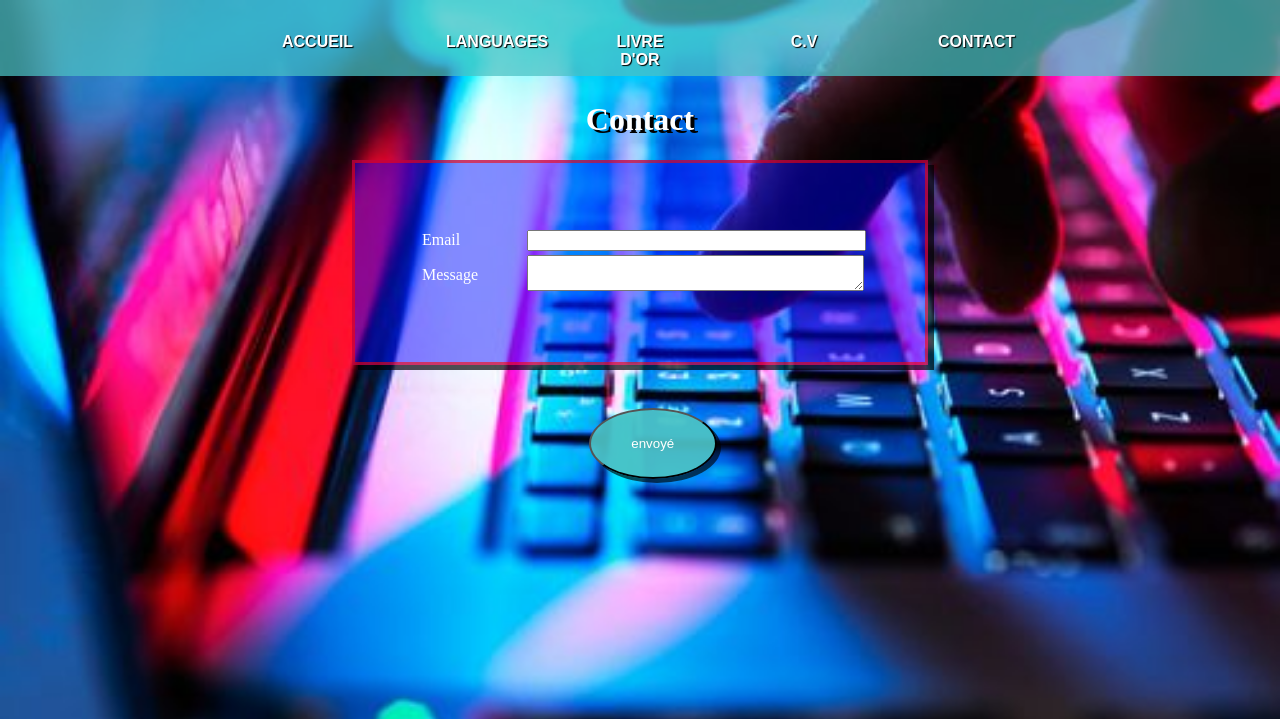
After one commit to olivier-crozet/livre-or, a PHP site: page /contact.php in a window 1280 px wide. The commit adds this page. Shown: the top 719 px of the page. Run offline with PHP 8.4, Linux system fonts and the light colour scheme.

Commit message:
contact html css

```diff
--- /dev/null
+++ b/contact.php
@@ -0,0 +1,93 @@
+<!DOCTYPE html>
+<html>
+<head>
+    <link rel="stylesheet" type="text/css" href="css/nav.css">
+    <link rel="stylesheet" type="text/css" href="css/Contact.css">
+    <meta charset="utf-8">
+    <title>Contact</title>
+</head>
+
+<body>
+ <header>
+          <nav class="oc-header">
+       <ul class="menu">
+
+  <li class="oc-onglet"><a class="oc-nav-marg" href="index.php">accueil</a> </li>
+
+  <li class="oc-onglet" class="violet"><a class="oc-nav-marg" href="#">languages</a>
+        <ul class="oc-back1">
+  <li class="oc-sous"><a href="#">html</a>
+    <ul>
+  <li><a class="oc-sous-sous" href="projet.php/404/404.html">404</a></li>
+  <li><a class="oc-sous-sous" href="projet.php/work-in-progress/work-in-progress.html">work in progress</a></li>
+  <li><a class="oc-sous-sous" href="projet.php/btp/accueil.html">btp</a></li>
+  <li><a class="oc-sous-sous" href="projet.php/application-favorites/app-favorites.html">application favorites</a></li>
+  <li><a class="oc-sous-sous" href="projet.php/voyages/voyages.html">voyages</a></li>
+  <li><a class="oc-sous-sous" href="projet.php/botanique/accueil.html">botanique</a></li>
+        </ul>
+        </li>
+  <li>
+  <li class="oc-sous"><a href="#">php.sql</a>
+    <ul>
+  <li><a class="oc-sous-sous" href="projet.php/connexion/">connexion</a></li>
+  <li><a class="oc-sous-sous" href="projet.php/discussion/">discussion</a></li>
+     </ul>
+  </li>
+  <li class="oc-sous"><a href="#">java script</a>
+     <ul>
+  <li><a class="oc-sous-sous" href="voyage31.html"></a></li>
+  <li><a class="oc-sous-sous" href="voyage32.html"></a></li>
+    </ul>
+    </ul>
+  </li>
+  <li>
+  <li class="oc-onglet"><a class="oc-nav-marg" href="livre-or.php">livre d'or</a>
+    <ul class="oc-back1">
+ <!-- <li class="oc-sous"><a href="voyage21.html">norvège</li></a>
+  <li class="oc-sous"><a href="voyage22.html">bénin</li></a>
+  <li class="oc-sous"><a href="voyage11.html">brésil</li></a>
+  <li class="oc-sous"><a href="voyage12.html">japon</li></a>
+  <li class="oc-sous"><a href="voyage31.html">la dominique</li></a>
+  <li class="oc-sous"><a href="voyage32.html">turquie</li></a>-->
+  <li></li>
+      </ul>
+  </li>
+  </li>
+  <li class="oc-onglet"><a class="oc-nav-marg" href="projet.php/cv/cvolivier.html">C.V</li></a>
+  <li class="oc-onglet"><a class="oc-nav-marg" href="contact.php">contact</li></a>
+  </ul>
+  </nav>
+</header>
+    <h1 class="titre1">Contact</h1>
+
+    <form method="post">
+     <table class="tableau-form">
+     <tr>
+         <td><label>Email</label></td>
+        <td><input class="input" type="email" name="email" required></td>
+    </tr>
+    <tr>
+        <td><label>Message</label></td>
+        <td><textarea class="input" name="message" required></textarea></td>
+    </tr>
+    </table><br/>
+
+        <input class="bouton" type="submit" name="envoi" value="envoyé">
+    </form>
+
+    <?php
+    if (isset($_POST['message'])) {
+        $position_arobase = strpos($_POST['email'], '@');
+        if ($position_arobase === false)
+            echo '<p>Votre email doit comporter un arobase.</p>';
+        else {
+            $retour = mail('olivier-crozet@laplateforme.io', 'Envoi depuis la page Contact', $_POST['message'], 'From: ' . $_POST['email']);
+            if($retour)
+                echo '<p>Votre message a été envoyé.</p>';
+            else
+                echo '<p>Erreur.</p>';
+        }
+    }
+?>
+</body>
+</html>
--- /dev/null
+++ b/css/contact.css
@@ -0,0 +1,45 @@
+.titre1
+{
+	text-align:center;
+	padding-top: 80PX;
+    color: white;
+    text-shadow: black 4px 3px;
+}
+body
+{
+	background-image: url(../image/clavier-red.jpg);
+	background-size: cover;
+    background-repeat: no-repeat;
+}
+.tableau-form
+{
+margin: auto;
+    background: #0000ff73;
+    padding: 5%;
+    border: solid 3PX #ff000096;
+    color: white;
+    box-shadow: #000000ad 6px 5PX;
+    width: 45%;
+    margin-bottom: 2%;
+}
+
+.bouton
+{
+	width: 10%;
+    text-align: center;
+    margin-left: 46%;
+    height: 71PX;
+    border-radius: 100%;
+    background-color: #4cc2c5ed;
+    color: white;
+    box-shadow: #000000a1 4px 4px;
+}
+.bouton:hover
+{
+	background-color: red;
+	color: white;
+}
+.input
+{
+	width: 100%;
+}
--- a/index.php
+++ b/index.php
@@ -53,7 +53,7 @@
   </li>
   </li>
   <li class="oc-onglet"><a class="oc-nav-marg" href="projet.php/cv/cvolivier.html">C.V</li></a>
-  <li class="oc-onglet"><a class="oc-nav-marg" href="projet.php/work-in-progress/work-in-progress.html">contact</li></a>
+  <li class="oc-onglet"><a class="oc-nav-marg" href="contact.php">contact</li></a>
   </ul>
   </nav>
 </header>
```
Also changed, not shown: image/clavier-red.jpg (added), image/clavier.jpg (added).
